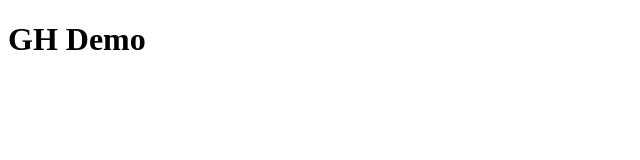
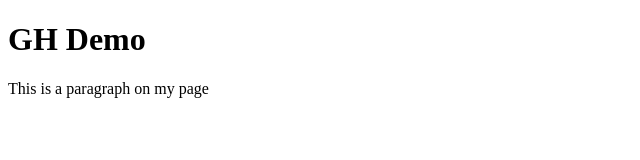
Before and after one commit to dese0013/gh-demo, a plain HTML site: page index.html in a window 1280 px wide. Shown: the whole page, without its empty margins (0-640 px from the left). Drawn offline with Linux system fonts and the light colour scheme.

Commit message:
add paragraph to page

```diff
--- a/index.html
+++ b/index.html
@@ -7,7 +7,7 @@
 </head>
 <body>
   <h1>GH Demo</h1>
-
+<p>This is a paragraph on my page</p>
 
 </body>
 </html>
```
